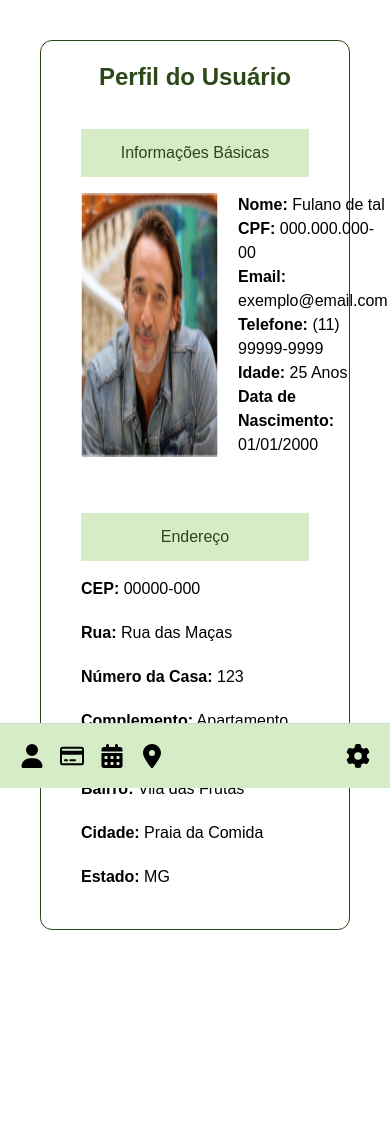
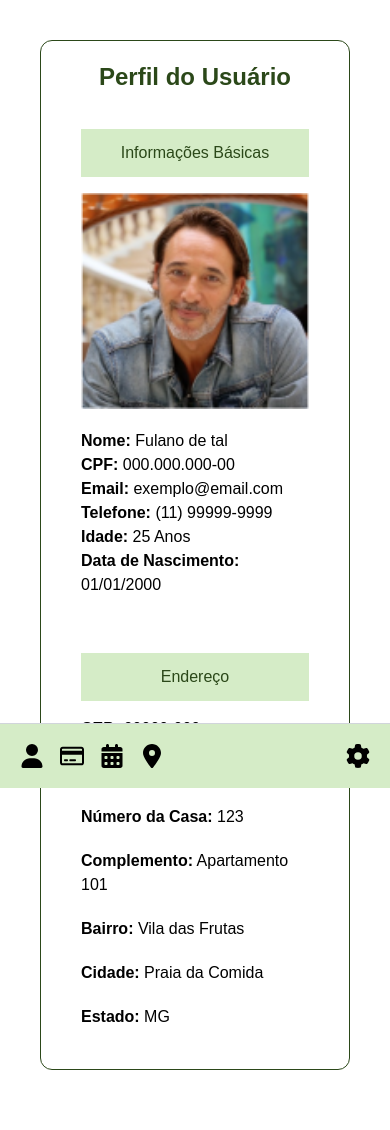
Before and after one commit to iagob2/USAFAs, a Django app: page /perfil_do_usuario/ in a window 390 px wide. Shown: the part 56-1186 px from the top of the page. Before the commit the page ends 986 px from the top, so only its background shows below. Run offline with Django 5.2, Linux system fonts and the light colour scheme; some libraries are stand-ins or nearby versions; some web fonts are replaced.

Commit message:
feat: add responsive

```diff
--- a/protoDigital/templates/Perfil_do_Usuario/index.html
+++ b/protoDigital/templates/Perfil_do_Usuario/index.html
@@ -29,3 +29,7 @@
 </main>
 
 {% endblock %}
+
+{% block footer %}
+  <div class="mt-5"></div>
+{% endblock %}
--- a/protoDigital/templates/Perfil_do_Usuario/info_basicas.html
+++ b/protoDigital/templates/Perfil_do_Usuario/info_basicas.html
@@ -5,7 +5,7 @@
     <span class="text-text">Informações Básicas</span>
   </div>
 
-  <div class="flex gap-5">
+  <div class="flex gap-5 flex-col md:flex-row">
     <img src="{% static 'assets/profile-tester.png' %}" alt="Foto de perfil" />
 
     <div>
```
